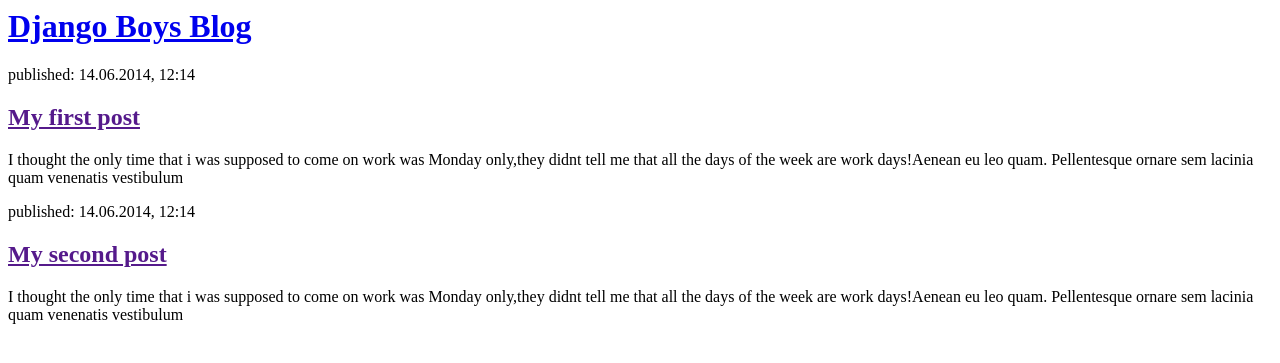
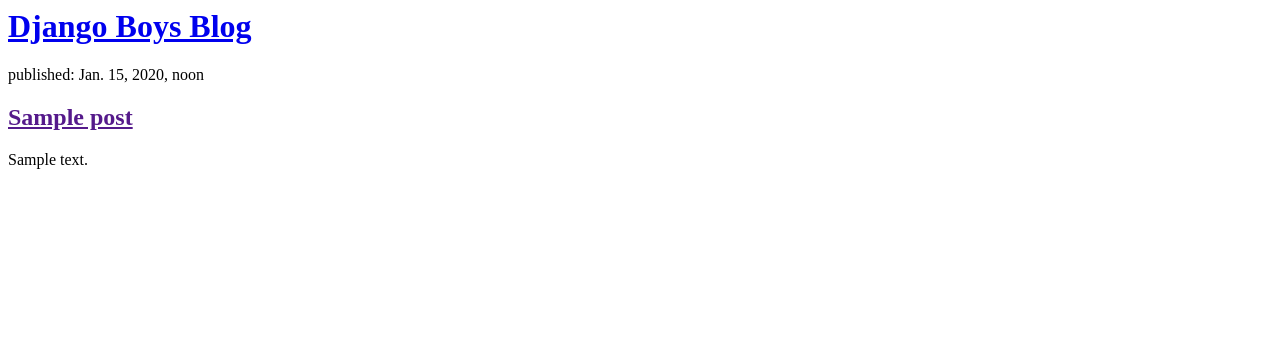
Before and after one commit to Tlotlo-pat/my-first-blog, a Django app: template blog/templates/blog/post_list.html in a window 1280 px wide. Shown: the top 363 px of the page. Run offline with Django 3.2, Linux system fonts and the light colour scheme; the template is opened without the code that fills it: values that come from a table or form of the project are taken from there, others are empty; tables that the repository leaves empty hold one stand-in row (values such as "Sample post").

Commit message:
Modified templates to display posts from database.

```diff
--- a/blog/templates/blog/post_list.html
+++ b/blog/templates/blog/post_list.html
@@ -7,16 +7,12 @@
             <h1><a href="/">Django Boys Blog</a></h1>
         </div>
 
+        {% for post in posts %}
         <div>
-            <p>published: 14.06.2014, 12:14</p>
-            <h2><a href="">My first post</a></h2>
-            <p>I thought the only time that i was supposed to come on work was Monday only,they didnt tell me that all the days of the week are work days!Aenean eu leo quam. Pellentesque ornare sem lacinia quam venenatis vestibulum </p>
+            <p>published: {{ post.published_date }}</p>
+            <h2><a href="">{{ post.title }}</a></h2>
+            <p>{{ post.text|linebreaksbr }}</p>
         </div>
-
-        <div>
-            <p>published: 14.06.2014, 12:14</p>
-            <h2><a href="">My second post</a></h2>
-            <p>I thought the only time that i was supposed to come on work was Monday only,they didnt tell me that all the days of the week are work days!Aenean eu leo quam. Pellentesque ornare sem lacinia quam venenatis vestibulum </p>
-        </div>
+        {% endfor %}
     </body>
 </html>
--- a/blog/views.py
+++ b/blog/views.py
@@ -1,5 +1,8 @@
 from django.shortcuts import render
+from django.utils import timezone
+from .models import Post
 
 # Create your views here.
 def post_list(request):
-    return render(request, 'blog/post_list.html', {})
+    posts = Post.objects.filter(published_date__lte=timezone.now()).order_by('published_date')
+    return render(request, 'blog/post_list.html', {'posts': posts})
```
